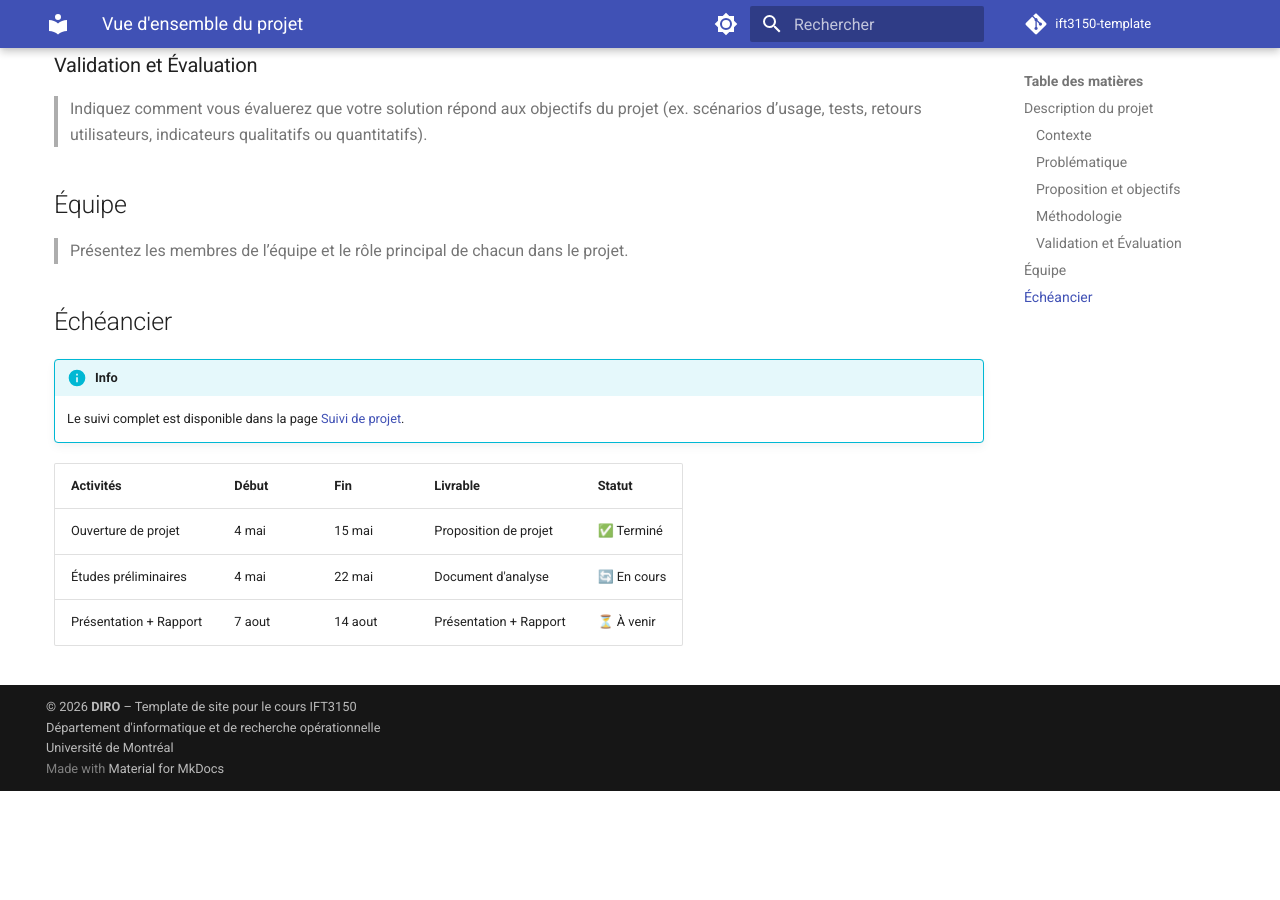
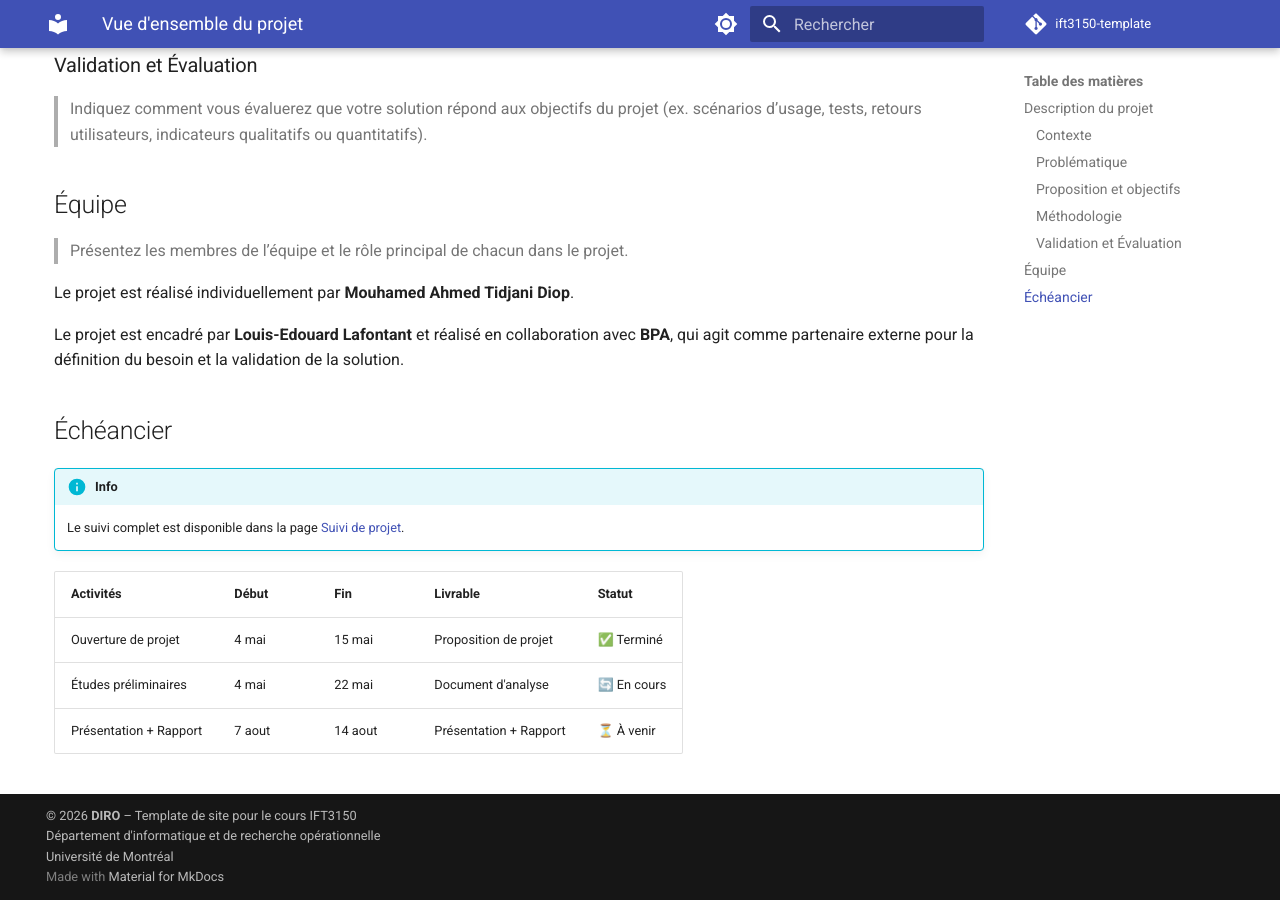
Before and after one commit to tidjanioff/ift3150-suivi, an MkDocs documentation site: the page built from docs/index.md, in a window 1280 px wide and 900 px high, scrolled down 1034 px. Built offline with MkDocs 1.6.1 and Material for MkDocs 9.7.7, drawn with Linux system fonts in a browser that asks for light colours; emoji names are drawn with the system emoji font; comment, search, counter and statistics services are not loaded; before the commit the page ends 1825 px from its top, so only the background shows below that.

Commit message:
Partie "Équipe" de index complétée

```diff
--- a/docs/index.md
+++ b/docs/index.md
@@ -50,6 +50,14 @@ title: Vue d'ensemble du projet
 
 > Présentez les membres de l’équipe et le rôle principal de chacun dans le projet.
 
+Le projet est réalisé individuellement par **Mouhamed Ahmed Tidjani Diop**.
+
+<!-- ### Rôle principal
+- ...
+- ... -->
+
+Le projet est encadré par **Louis-Edouard Lafontant** et réalisé en collaboration avec **BPA**, qui agit comme partenaire externe pour la définition du besoin et la validation de la solution.
+
 ## Échéancier
 
 !!! info
```
